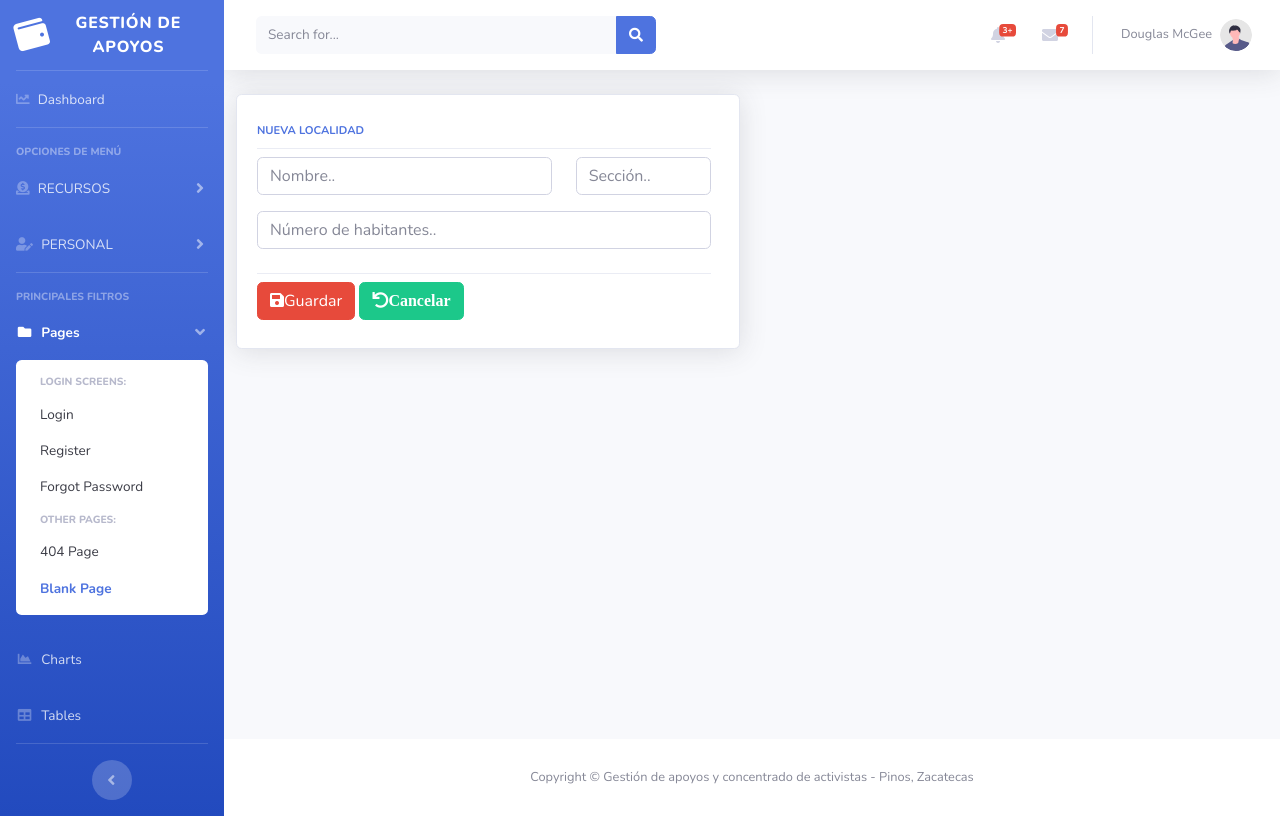
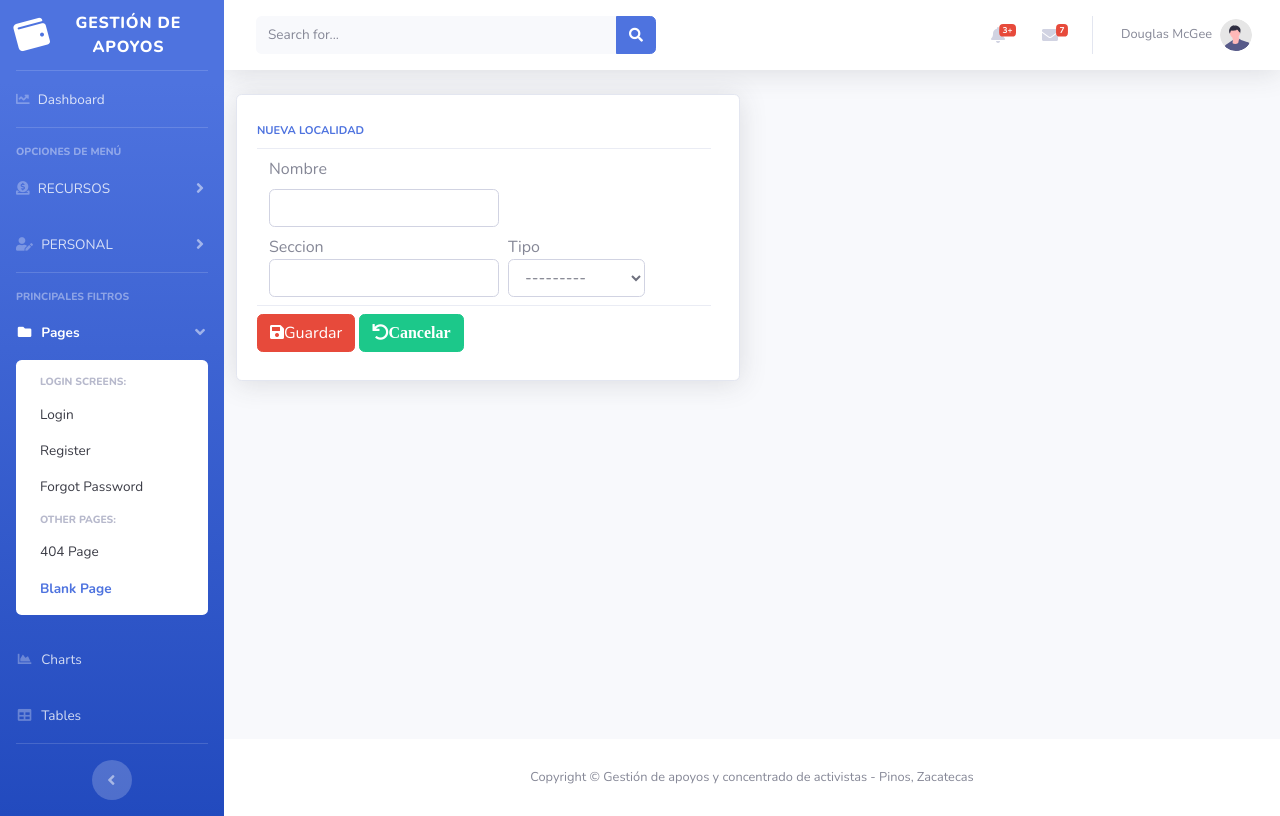
Before and after one commit to wallyHack/gestion_de_apoyos, a Django app: page /apoyos/localidades/new in a window 1280 px wide. Run offline with Django 4.2, Linux system fonts and the light colour scheme; the visitor is signed in with stand-in values (Sample User, id 1); some libraries are stand-ins or nearby versions.

Commit message:
cargamos datos al catalogo de localidades y usamos forms de django

```diff
--- a/apoyos/admin.py
+++ b/apoyos/admin.py
@@ -7,8 +7,8 @@
 class LocalidadAdmin(admin.ModelAdmin):
     """ modelelo administrativo de Localidad"""
     ordering = ['id']
-    list_display = ('id', 'nombre', 'seccion', 'numero_habitantes')
-    list_filter = ['nombre', 'seccion']
+    list_display = ('id', 'nombre', 'seccion', 'tipo')
+    list_filter = ['tipo', 'seccion']
     search_fields = ['id', 'nombre']
     list_per_page = 10
 
--- a/apoyos/forms.py
+++ b/apoyos/forms.py
@@ -1,21 +1,21 @@
 
-
-from dataclasses import fields
 from django import forms
-from .models import Persona, Localidad
+from .models import Localidad
 
 class LocalidadesForm(forms.ModelForm):
-   """ form para Localidades"""
-   class Meta:
-       model = Localidad
-       fields = '__all__'
-       #fields = ("id", "nombre", "seccion", "numero_habitantes")
+    """ form para Localidades"""
+    class Meta:
+        model = Localidad
+        #fields = '__all__'
 
-class PersonaForm(forms.ModelForm):
-    """form para personas"""
+        # campos que muestra el formulario
+        fields = ("nombre", "seccion", "tipo")
+        exclude = ['numero_habitantes']
 
-    class Meta:
-        """Meta definition for Personaform."""
-        model = Persona
-        fields = '__all__'
-        #fields = ('nombres', 'ap_paterno', 'ap_materno', 'tipo', 'localidad', 'estado', 'telefono')
+    def __init__(self, *args, **kwargs):
+        """ método que itera los campos del form y agrega la clase form-control de bootstrap a todos"""
+        super().__init__(*args, **kwargs)
+        for field in iter(self.fields):
+            self.fields[field].widget.attrs.update({
+                'class': 'form-control'
+            })
--- a/apoyos/models.py
+++ b/apoyos/models.py
@@ -8,8 +8,23 @@
         max_length=200
     )
 
-    seccion = models.IntegerField(
-        null=True, blank=True
+    seccion = models.CharField(
+        max_length=100,
+        null=True,
+        blank=True
+    )
+
+    # choices - tipo de localidad
+    RURAL = 'RURAL'
+    URBANO = 'URBANO(A)'
+    TIPO_DE_LOCALIDAD = [
+        (RURAL, 'RURAL'),
+        (URBANO, 'URBANO(A)')
+    ]
+
+    tipo = models.CharField(
+        max_length=12,
+        choices=TIPO_DE_LOCALIDAD,
     )
 
     numero_habitantes = models.IntegerField(
--- a/apoyos/templates/apoyos/localidades_form.html
+++ b/apoyos/templates/apoyos/localidades_form.html
@@ -16,33 +16,27 @@
                             <div class="text-xs font-weight-bold text-primary text-uppercase mb-1">
                                 {% if obj %} Editar {% else %} Nueva {% endif %} Localidad
                             </div>
-                            <div class="dropdown-divider"> </div>
+                            <div class="dropdown-divider"></div>
+                             <!-- primer fila -->
                             <div class="row">
-                                <div class="col-8">
-                                    <div class="input-group">
-                                        <input type="text" name="nombre" id="id_nombre" maxlength="100"
-                                        class="form-control" placeholder="Nombre.." required
-                                        value="{% if obj %} {{ obj.nombre }} {% endif %}">
-                                        <!-- {{ form.nombre }} -->
-                                    </div>
+                                <div class="col-md-10">
+                                    <div class="col-4"> {{ form.nombre.label }}</div>
+                                    <div class="col-12 my-2">{{ form.nombre }}</div>
+                                </div>
+                            </div>
+
+                            <!-- segunda fila -->
+                            <div class="row">
+                                <!-- campo 1 -->
+                                <div class="col-6">
+                                    <div class="col-6">{{ form.seccion.label }}</div>
+                                    <div class="col-12">{{ form.seccion }}</div>
                                 </div>
 
-                                <div class="col-4">
-                                    <div class="input-group">
-                                        <input type="text" name="seccion" id="id_seccion"
-                                        class="form-control" placeholder="Sección.." required
-                                        value="{% if obj %} {{ obj.seccion }} {% endif %}">
-                                        <!-- {{ form.seccion }} -->
-                                    </div>
-                                </div>
-
-                                <div class="col-12 my-3">
-                                    <div class="input-group">
-                                        <input type="text" name="numero_habitantes" id="id_numero_habitantes"
-                                        class="form-control" placeholder="Número de habitantes.."
-                                        value="{% if obj %} {{ obj.numero_habitantes }} {% endif %}">
-                                        <!-- {{ form.numero_habitantes }} -->
-                                    </div>
+                                <!-- campo 2 -->
+                                <div class="col-6">
+                                    <div class="col-4">{{ form.tipo.label }}</div>
+                                    <div class="col-12">{{ form.tipo }}</div>
                                 </div>
                             </div>
 
--- a/apoyos/templates/apoyos/localidades_list.html
+++ b/apoyos/templates/apoyos/localidades_list.html
@@ -6,7 +6,7 @@
  <div class="card shadow mb-4">
     <!-- Card Header - Dropdown -->
     <div class="card-header py-3 d-flex flex-row align-items-center justify-content-between">
-        <h6 class="m-0 font-weight-bold text-primary">Listado de Personas</h6>
+        <h6 class="m-0 font-weight-bold text-primary">Listado de Localidades - Pinos, Zacatecas</h6>
         <div class="dropdown no-arrow">
             <a class="dropdown-toggle" href="#" role="button" id="dropdownMenuLink" data-toggle="dropdown" aria-haspopup="true" aria-expanded="false">
                 <i class="fas fa-ellipsis-v fa-sm fa-fw text-gray-400"></i>
@@ -44,6 +44,7 @@
                 <th data-field="id" data-sortable="true">Id</th>
                 <th data-field="nombre" data-sortable="true">Nombres</th>
                 <th data-field="seccion" data-sortable="true">Sección</th>
+                <th data-field="tipo" data-sortable="true">Tipo</th>
                 <th class="all">Acciones</th>
             </thead>
 
@@ -53,6 +54,7 @@
                         <td>{{ item.id }}</td>
                         <td>{{ item.nombre }}</td>
                         <td>{{ item.seccion }}</td>
+                        <td>{{ item.tipo }}</td>
 
                         <td>
                             <a href="{% url 'apoyos:localidades_edit' item.id %}" class="btn btn-warning btn-circle"> <i class="far fa-edit"></i> </a>
--- a/apoyos/views.py
+++ b/apoyos/views.py
@@ -8,7 +8,7 @@
 from django.contrib.auth.decorators import login_required, permission_required
 
 from bases.views import HomeSinPrivilegios
-from .forms import LocalidadesForm, PersonaForm
+from .forms import LocalidadesForm
 from.models import Localidad, Puesto, Persona, EncargadoRuta, Apoyos, Empleado, Departamento
 
 # Create your views here.
```
Also changed, not shown: apoyos/migrations/0018_localidad_tipo.py (added), apoyos/migrations/0019_alter_localidad_seccion_alter_localidad_tipo.py (added), apoyos/migrations/0020_seccion_remove_localidad_seccion.py (added), apoyos/migrations/0021_delete_seccion_localidad_seccion.py (added).
